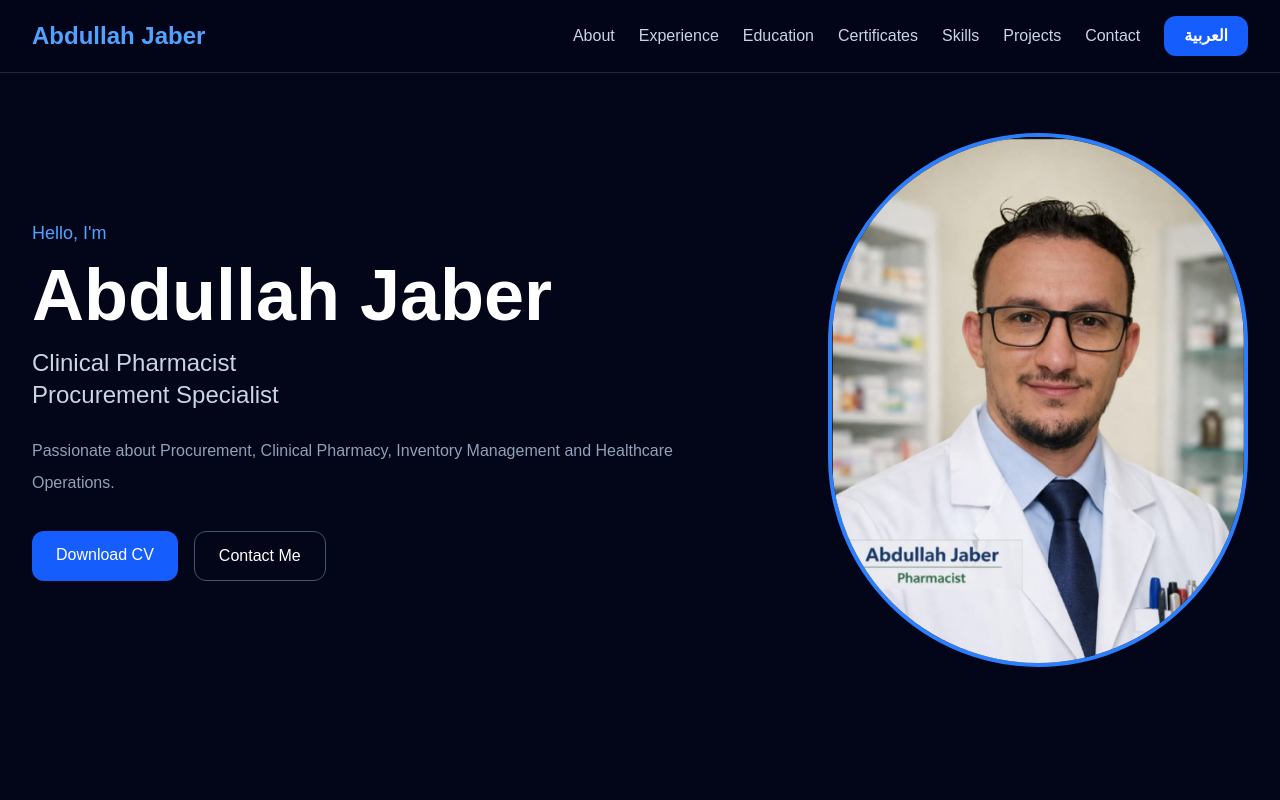
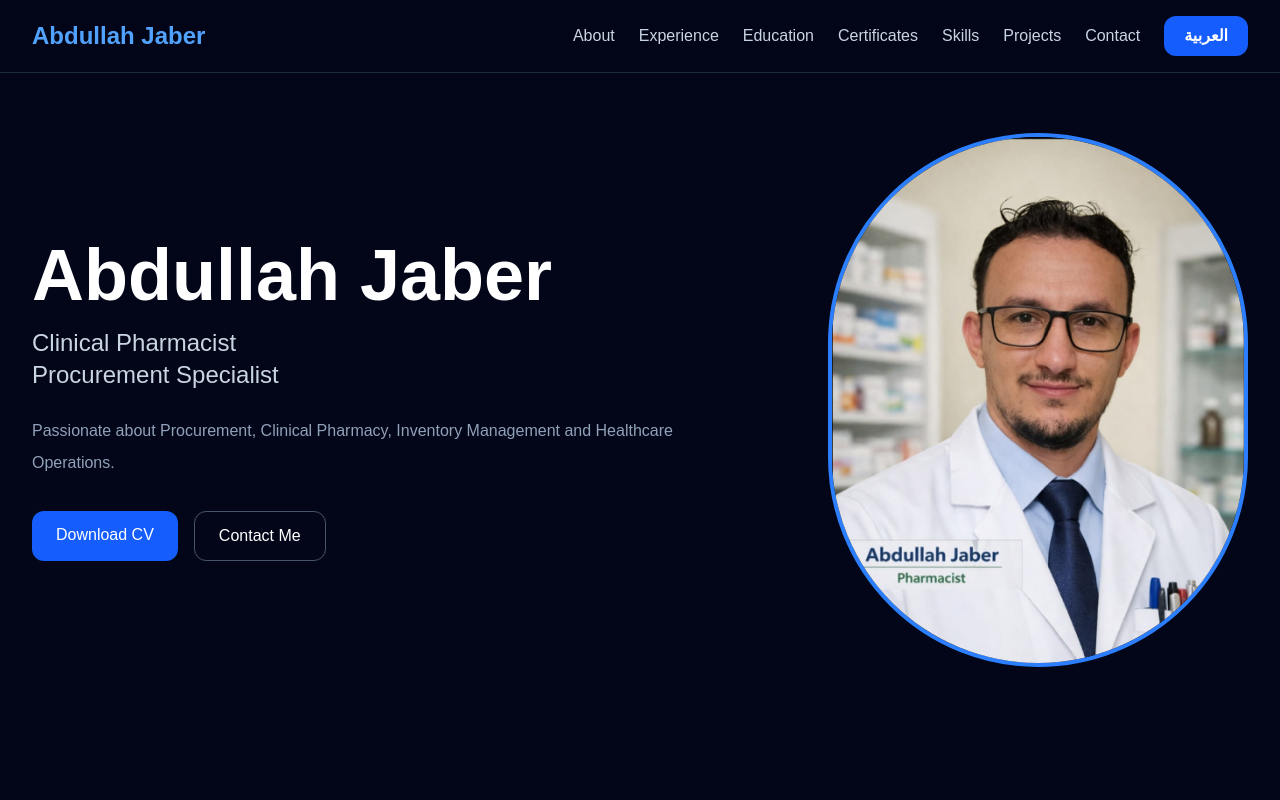
Before and after one commit to abdullahshatialwasl-sys/abdullah-portfolio, a Next.js app: page / in a window 1280 px wide. Shown: the top 800 px of the page. Built offline with nearby package versions, Linux system fonts and the light colour scheme.

Commit message:
Remove hello text

```diff
--- a/components/Hero.tsx
+++ b/components/Hero.tsx
@@ -23,10 +23,6 @@ export default function Hero() {
 
       <div className="max-w-2xl">
 
-
-        <p className="text-blue-400 text-lg mb-3">
-          {t.hello}
-        </p>
 
 
         <h1 className="text-5xl lg:text-7xl font-bold mb-4">
```
